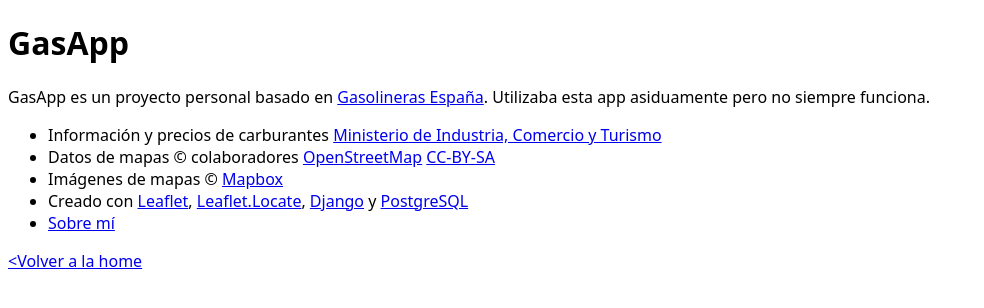
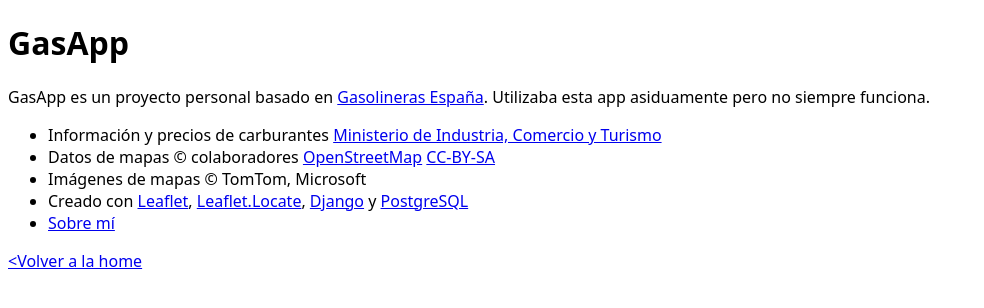
Before and after one commit to C0piIot/gasapp, a Django app: page /about/ in a window 1280 px wide. Shown: the top 308 px of the page, without its empty margins (0-984 px from the left). Run offline with Django 3.2, Linux system fonts and the light colour scheme.

Commit message:
update copyright

```diff
--- a/gasapp/templates/about.html
+++ b/gasapp/templates/about.html
@@ -10,7 +10,7 @@
 <ul>
 	<li>Información y precios de carburantes <a href="https://www.mincotur.gob.es/" target="_blank">Ministerio de Industria, Comercio y Turismo</a></li>
 	<li>Datos de mapas © colaboradores <a href="https://www.openstreetmap.org/" target="_blank">OpenStreetMap</a> <a href="https://creativecommons.org/licenses/by-sa/2.0/" target="_blank">CC-BY-SA</a></li>
-	<li>Imágenes de mapas © <a href="https://www.mapbox.com/" target="_blank">Mapbox</a></li>
+	<li>Imágenes de mapas © TomTom, Microsoft</li>
 	<li>Creado con <a href="https://leafletjs.com/" target="_blank">Leaflet</a>, <a href="https://github.com/domoritz/leaflet-locatecontrol" target="_blank">Leaflet.Locate</a>,  <a href="https://www.djangoproject.com/" target="_blank">Django</a> y <a href="https://www.postgresql.org/" target="_blank">PostgreSQL</a></li>
     <li><a href="https://www.eduardmartinez.es" target="_blank">Sobre mí</a></li>
 </ul>
```
